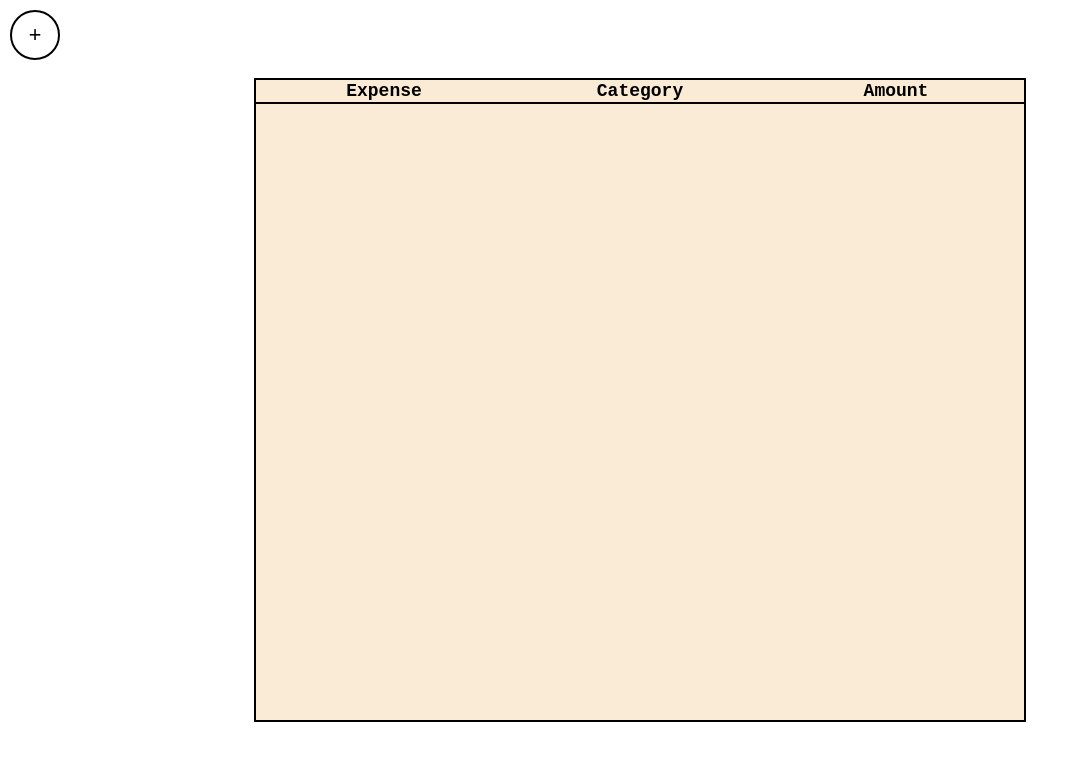
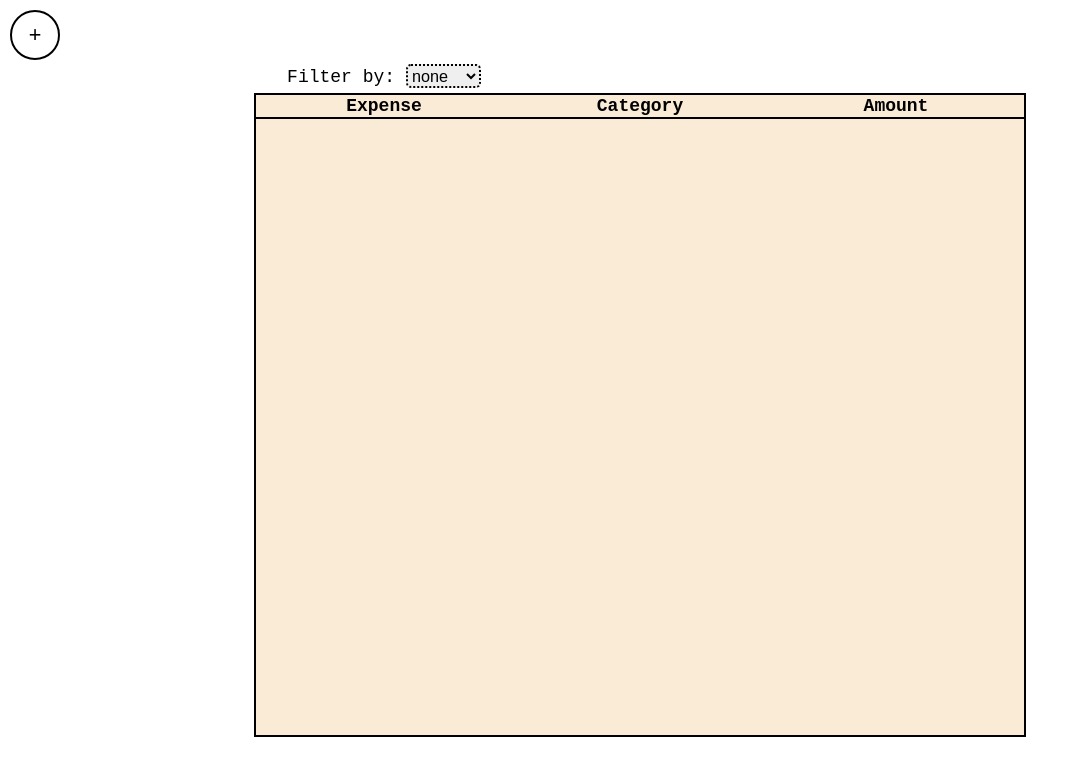
Before and after one commit to snope42/Vanilla-Expense-Tracker, a website: page page.html in a window 1280 px wide. Shown: the whole page, without its empty margins (0-1079 px from the left). Drawn offline with Linux system fonts and the light colour scheme.

Commit message:
Added Filtering

```diff
--- a/app.js
+++ b/app.js
@@ -17,6 +17,8 @@ let register_button = document.getElementById('registerNew');
 register_button.addEventListener('click', registerNew);
 let edit_register_button = document.getElementById('register');
 edit_register_button.addEventListener('click', register);
+let filter = document.getElementById(`filter`);
+filter.addEventListener('change', event => refresh(event.target.value));
 
 document.addEventListener('click', event => {
     let isAddButton = add_button.contains(event.target);
@@ -46,7 +48,9 @@ function registerNew() {
     }
     expenses.push(expense);
 
-    createExpense(expense);
+    if (filter.value === 'none' || expense.category === filter.value) {
+        createExpense(expense);
+    }
     toggleNewExpenseTab(false);
 }
 
@@ -73,7 +77,7 @@ function register() {
         i++;
     });
 
-    refresh();
+    refresh(filter.value);
     toggleExpenseEditTab(false);
 }
 
@@ -83,14 +87,17 @@ function valid(name, category, amount) {
         amount !== '';
 }
 
-function refresh() {
+function refresh(filter) {
     expenses_tab_body.innerHTML = '';
+
     for (let expense of expenses) {
+        if (filter !== 'none' && expense.category !== filter) continue;
         createExpense(expense);
     }
 }
 function createRow(expense) {
-    expenses_tab_body.insertAdjacentHTML('beforeend',
+    expenses_tab_body.insertAdjacentHTML(
+        'beforeend',
         `<tr>
             <td>${expense.name}</td>
             <td>${expense.category}</td>
@@ -106,8 +113,10 @@ function createRow(expense) {
 }
 function addExpenseEventListener(expense) {
     let expense_menu = document.getElementById(`menu-${expense.id}`);
+
     expense_menu.addEventListener('change', event => {
         let option = event.target.value;
+
         if (option === 'Edit') {
             toggleExpenseEditTab(true, expense);
         } else if (option === 'Delete') {
@@ -132,7 +141,7 @@ function deleteExpense(expense) {
         i++;
     });
 
-    refresh();
+    refresh(filter.value);
 }
 
 function toggleNewExpenseTab(show) {
--- a/page.html
+++ b/page.html
@@ -44,6 +44,16 @@
     <button id="register">Save expense</button>
 </div>
 
+<div id="filter-div"><label for='filter'>Filter by:
+    <select id='filter'>
+        <option value="none" selected>none</option>
+        <option value="Food">Food</option>
+        <option value="Utility">Utility</option>
+        <option value="Misc">Misc</option>
+    </select>
+</label>
+</div>
+
 <div id="expenses-tab">
     <table>
         <thead style="border-bottom: black 2px solid;">
--- a/sheet.css
+++ b/sheet.css
@@ -6,6 +6,7 @@ body {
     justify-content: center;
     align-items: center;
     height: 100vh;
+    flex-direction: column;
 }
 
 #expenses-tab {
@@ -46,6 +47,19 @@ td:last-child {
     height: 50px;
     border-radius: 100%;
     border: black 2px solid;
+}
+
+#filter {
+    position: relative;
+    border: black 2px dotted;
+    border-radius: 5px;
+    font-size: 0.9em;
+    width: 75px;
+}
+#filter-div {
+    position: relative;
+    margin-bottom: 5px;
+    left: -20%;
 }
 
 #new-expense, #edit-expense {
```
